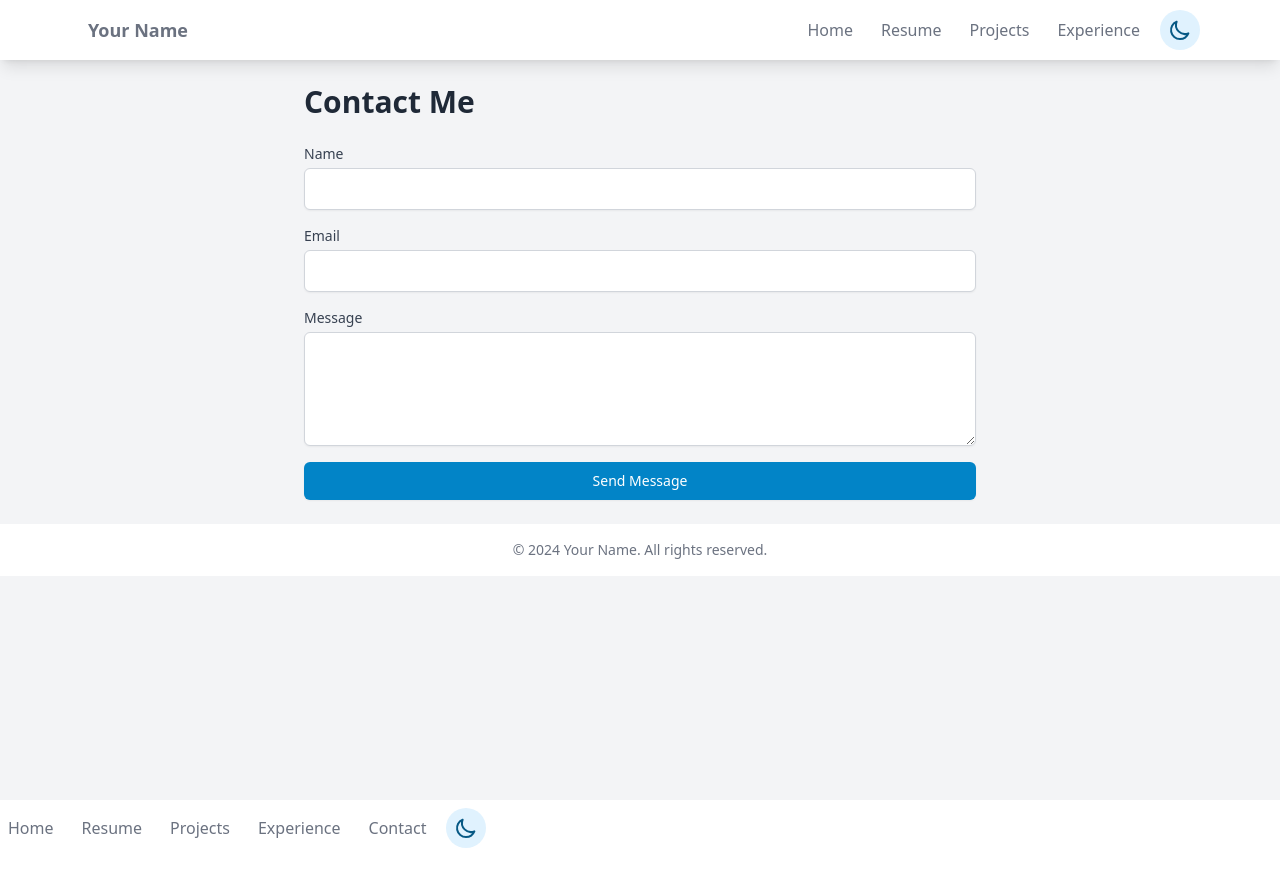
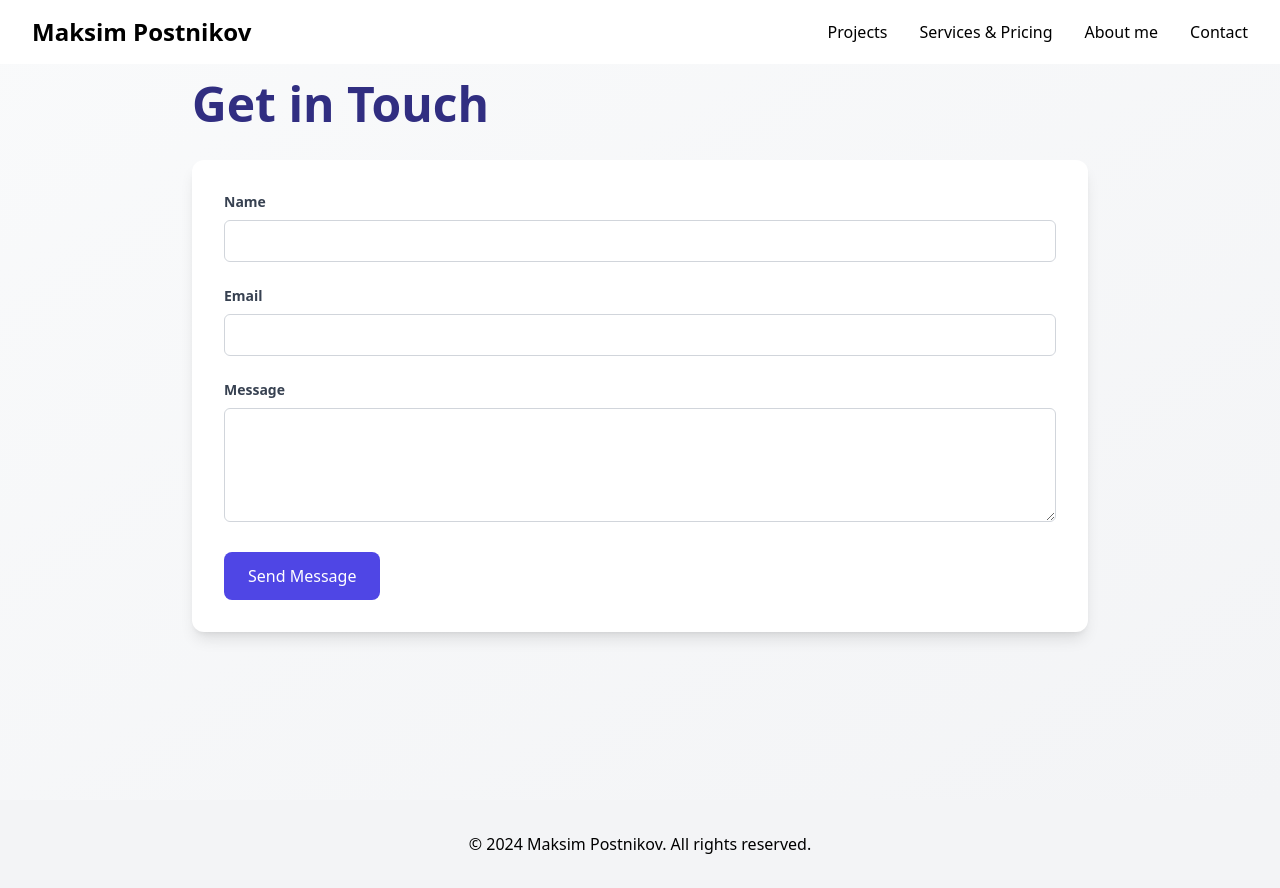
Before and after one commit to kasyap1234/PortFolioWebsite, a SvelteKit app: page /contact in a window 1280 px wide. Before the commit the page ends 856 px from the top, so only its background shows below. Built offline with nearby package versions, Linux system fonts and the light colour scheme.

Commit message:
better version -100x

```diff
--- a/src/routes/+layout.svelte
+++ b/src/routes/+layout.svelte
@@ -1,87 +1,35 @@
-<script>
-  import "../app.css";
-  import { fade, fly } from 'svelte/transition';
-  import { quintOut } from 'svelte/easing';
-  import ThemeToggle from '$lib/components/ThemeToggle.svelte';
-
-  let menuOpen = false;
+<!-- src/routes/+layout.svelte -->
+<script lang="ts">
+  import '../app.css';
+  import { page } from '$app/stores';
 </script>
 
-<div class="min-h-screen bg-gray-100 dark:bg-gray-900 transition-colors duration-200">
-  <nav class="bg-white dark:bg-gray-800 shadow-lg transition-colors duration-200">
-    <div class="max-w-6xl mx-auto px-4">
-      <div class="flex justify-between">
-        <div class="flex space-x-7">
-          <div>
-            <a href="/" class="flex items-center py-4 px-2">
-              <span class="font-semibold text-gray-500 dark:text-gray-300 text-lg">Your Name</span>
-            </a>
-          </div>
-        </div>
-        <div class="hidden md:flex items-center space-x-3">
-          <a href="/" class="py-4 px-2 text-gray-500 dark:text-gray-300 hover:text-primary-500 dark:hover:text-primary-400 transition duration-300">Home</a>
-          <a href="/resume" class="py-4 px-2 text-gray-500 dark:text-gray-300 hover:text-primary-500 dark:hover:text-primary-400 transition duration-300">Resume</a>
-          <a href="/projects" class="py-4 px-2 text-gray-500 dark:text-gray-300 hover:text-primary-500 dark:hover:text-primary-400 transition duration-300">Projects</a>
-          <a href="/experience" class="py-4 px-2 text-gray-500 dark:text-gray-300 hover:text-primary-500 dark:hover:text-primary-400 transition duration-300">Experience</a>
-          <ThemeToggle />
-        </div>
-        <div class="md:hidden flex items-center">
-          <button on:click={() => menuOpen = !menuOpen} class="outline-none mobile-menu-button">
-            <svg class="w-6 h-6 text-gray-500 hover:text-primary-500" fill="none" stroke-linecap="round" stroke-linejoin="round" stroke-width="2" viewBox="0 0 24 24" stroke="currentColor">
-              <path d="M4 6h16M4 12h16M4 18h16"></path>
-            </svg>
-          </button>
-        </div>
-      </div>
+<div class="font-inter">
+  <header class="fixed w-full top-0 bg-white z-50">
+    <div class="max-w-7xl mx-auto px-4 sm:px-6 lg:px-8 py-4 flex justify-between items-center">
+      <a href="/" class="text-2xl font-unbounded font-bold">Maksim Postnikov</a>
+      <nav class="hidden md:flex space-x-8">
+        <a href="/projects" class="hover:text-blue-600 transition-colors">Projects</a>
+        <a href="/services" class="hover:text-blue-600 transition-colors">Services & Pricing</a>
+        <a href="/about" class="hover:text-blue-600 transition-colors">About me</a>
+        <a href="/contact" class="hover:text-blue-600 transition-colors">Contact</a>
+      </nav>
     </div>
-    {#if menuOpen}
-      <div transition:fly={{ y: -20, duration: 300, easing: quintOut }} class="mobile-menu md:hidden">
-        <a href="/" class="block py-2 px-4 text-sm hover:bg-primary-500 hover:text-white transition duration-300">Home</a>
-        <a href="/resume" class="block py-2 px-4 text-sm hover:bg-primary-500 hover:text-white transition duration-300">Resume</a>
-        <a href="/projects" class="block py-2 px-4 text-sm hover:bg-primary-500 hover:text-white transition duration-300">Projects</a>
-        <a href="/experience" class="block py-2 px-4 text-sm hover:bg-primary-500 hover:text-white transition duration-300">Experience</a>
-        <div class="py-2 px-4">
-          <ThemeToggle />
-        </div>
-      </div>
-    {/if}
-  </nav>
+  </header>
 
-  <main class="max-w-6xl mx-auto py-6 sm:px-6 lg:px-8">
-    <div in:fade={{ duration: 300 }}>
-      <slot />
-    </div>
+  <main>
+    <slot />
   </main>
 
-  <footer class="bg-white dark:bg-gray-800 transition-colors duration-200">
-    <div class="max-w-6xl mx-auto py-4 px-4 sm:px-6 lg:px-8">
-      <p class="text-center text-gray-500 dark:text-gray-400 text-sm">
-        © 2024 Your Name. All rights reserved.
-      </p>
+  <footer class="bg-gray-100 py-8">
+    <div class="max-w-7xl mx-auto px-4 sm:px-6 lg:px-8 text-center">
+      <p>&copy; 2024 Maksim Postnikov. All rights reserved.</p>
     </div>
   </footer>
 </div>
 
-<!-- In the desktop navigation -->
-<div class="hidden md:flex items-center space-x-3">
-  <a href="/" class="py-4 px-2 text-gray-500 dark:text-gray-300 hover:text-primary-500 dark:hover:text-primary-400 transition duration-300">Home</a>
-  <a href="/resume" class="py-4 px-2 text-gray-500 dark:text-gray-300 hover:text-primary-500 dark:hover:text-primary-400 transition duration-300">Resume</a>
-  <a href="/projects" class="py-4 px-2 text-gray-500 dark:text-gray-300 hover:text-primary-500 dark:hover:text-primary-400 transition duration-300">Projects</a>
-  <a href="/experience" class="py-4 px-2 text-gray-500 dark:text-gray-300 hover:text-primary-500 dark:hover:text-primary-400 transition duration-300">Experience</a>
-  <a href="/contact" class="py-4 px-2 text-gray-500 dark:text-gray-300 hover:text-primary-500 dark:hover:text-primary-400 transition duration-300">Contact</a>
-  <ThemeToggle />
-</div>
-
-<!-- In the mobile menu -->
-{#if menuOpen}
-  <div transition:fly={{ y: -20, duration: 300, easing: quintOut }} class="mobile-menu md:hidden">
-    <a href="/" class="block py-2 px-4 text-sm hover:bg-primary-500 hover:text-white transition duration-300">Home</a>
-    <a href="/resume" class="block py-2 px-4 text-sm hover:bg-primary-500 hover:text-white transition duration-300">Resume</a>
-    <a href="/projects" class="block py-2 px-4 text-sm hover:bg-primary-500 hover:text-white transition duration-300">Projects</a>
-    <a href="/experience" class="block py-2 px-4 text-sm hover:bg-primary-500 hover:text-white transition duration-300">Experience</a>
-    <a href="/contact" class="block py-2 px-4 text-sm hover:bg-primary-500 hover:text-white transition duration-300">Contact</a>
-    <div class="py-2 px-4">
-      <ThemeToggle />
-    </div>
-  </div>
-{/if}
+<style lang="postcss">
+  :global(body) {
+    @apply antialiased;
+  }
+</style>
--- a/src/routes/+page.svelte
+++ b/src/routes/+page.svelte
@@ -1,16 +1,24 @@
-<script>
-  import { fly } from 'svelte/transition';
+<!-- src/routes/+page.svelte -->
+<script lang="ts">
+  import { fly, fade } from 'svelte/transition';
 </script>
 
 <svelte:head>
-  <title>Your Name - Portfolio</title>
+  <title>Maksim Postnikov | Product Designer & Developer</title>
 </svelte:head>
 
-<div class="text-center">
-  <h1 class="text-4xl font-bold mb-4 text-gray-800 dark:text-gray-200" in:fly="{{ y: 20, duration: 500 }}">Welcome to My Portfolio</h1>
-  <p class="text-xl mb-8 text-gray-600 dark:text-gray-400" in:fly="{{ y: 20, duration: 500, delay: 200 }}">I'm a passionate developer specializing in web technologies.</p>
-  <div class="flex justify-center space-x-4" in:fly="{{ y: 20, duration: 500, delay: 400 }}">
-    <a href="/resume" class="bg-primary-500 hover:bg-primary-600 text-white font-bold py-2 px-4 rounded transition duration-300">View Resume</a>
-    <a href="/projects" class="bg-primary-500 hover:bg-primary-600 text-white font-bold py-2 px-4 rounded transition duration-300">See Projects</a>
-  </div>
+<div class="min-h-screen bg-white">
+  <section class="pt-32 pb-20 px-4 sm:px-6 lg:px-8">
+    <div class="max-w-7xl mx-auto">
+      <h1 class="text-5xl md:text-7xl font-unbounded font-bold mb-6" in:fly="{{ y: -20, duration: 1000 }}">
+        <span class="text-blue-600">Quality</span> design & web development synergy
+      </h1>
+      <p class="text-xl md:text-2xl mb-8 max-w-3xl" in:fade="{{ duration: 1000, delay: 500 }}">
+        I create intuitive design for websites and apps, helping businesses enhance user experience, boost key metrics and achieve digital leadership
+      </p>
+      <a href="/contact" class="bg-blue-600 text-white px-8 py-4 rounded-full text-lg font-semibold hover:bg-blue-700 transition-colors">
+        Request a project
+      </a>
+    </div>
+  </section>
 </div>
--- /dev/null
+++ b/src/routes/about/+page.svelte
@@ -0,0 +1,31 @@
+<!-- src/routes/about/+page.svelte -->
+<script lang="ts">
+  import { fade } from 'svelte/transition';
+</script>
+
+<svelte:head>
+  <title>About Me | Your Name</title>
+</svelte:head>
+
+<div class="min-h-screen bg-gradient-to-br from-gray-50 to-gray-100 py-20 px-4 sm:px-6 lg:px-8">
+  <div class="max-w-4xl mx-auto">
+    <h1 class="text-5xl font-extrabold text-indigo-900 mb-8" in:fade="{{ duration: 1000 }}">
+      About Me
+    </h1>
+    <div class="bg-white rounded-xl shadow-lg p-8" in:fade="{{ duration: 500, delay: 200 }}">
+      <p class="text-xl text-gray-800 mb-6">
+        I'm a product designer and developer with over 10 years of experience in creating intuitive interfaces and websites that drive business success.
+      </p>
+      <p class="text-xl text-gray-800 mb-6">
+        My approach combines user-centered design principles with cutting-edge development techniques to deliver exceptional digital experiences.
+      </p>
+      <h2 class="text-3xl font-bold text-indigo-900 mb-4">Skills</h2>
+      <ul class="list-disc list-inside text-gray-800 mb-6">
+        <li>UX/UI Design</li>
+        <li>Front-end Development</li>
+        <li>Product Strategy</li>
+        <li>Agile Methodologies</li>
+      </ul>
+    </div>
+  </div>
+</div>
--- a/src/routes/contact/+page.svelte
+++ b/src/routes/contact/+page.svelte
@@ -1,70 +1,42 @@
-<script>
-	import { fly } from 'svelte/transition';
+<!-- src/routes/contact/+page.svelte -->
+<script lang="ts">
+  import { fade } from 'svelte/transition';
 
   let name = '';
   let email = '';
   let message = '';
 
-	function handleSubmit() {
-		// Here you would typically send the form data to a server
+  const handleSubmit = () => {
+    // Implement form submission logic here
     console.log('Form submitted:', { name, email, message });
-		alert('Thank you for your message! I will get back to you soon.');
-		name = '';
-		email = '';
-		message = '';
-	}
+  };
 </script>
 
 <svelte:head>
-	<title>Your Name - Contact</title>
+  <title>Contact | Your Name</title>
 </svelte:head>
 
-<div class="max-w-2xl mx-auto" in:fly={{ y: 20, duration: 500 }}>
-	<h1 class="text-3xl font-bold mb-6 text-gray-800 dark:text-gray-200">Contact Me</h1>
-	<form on:submit|preventDefault={handleSubmit} class="space-y-4">
-		<div>
-			<label for="name" class="block text-sm font-medium text-gray-700 dark:text-gray-300"
-				>Name</label
-			>
-			<input
-				type="text"
-				id="name"
-				bind:value={name}
-				required
-				class="mt-1 block w-full rounded-md border-gray-300 shadow-sm focus:border-primary-500 focus:ring focus:ring-primary-500 focus:ring-opacity-50 dark:bg-gray-700 dark:border-gray-600 dark:text-white"
-			/>
+<div class="min-h-screen bg-gradient-to-br from-gray-50 to-gray-100 py-20 px-4 sm:px-6 lg:px-8">
+  <div class="max-w-4xl mx-auto">
+    <h1 class="text-5xl font-extrabold text-indigo-900 mb-8" in:fade="{{ duration: 1000 }}">
+      Get in Touch
+    </h1>
+    <form on:submit|preventDefault={handleSubmit} class="bg-white rounded-xl shadow-lg p-8" in:fade="{{ duration: 500, delay: 200 }}">
+      <div class="mb-6">
+        <label for="name" class="block text-gray-700 text-sm font-bold mb-2">Name</label>
+        <input type="text" id="name" bind:value={name} class="w-full px-3 py-2 border border-gray-300 rounded-md focus:outline-none focus:ring-2 focus:ring-indigo-500" required>
       </div>
-		<div>
-			<label for="email" class="block text-sm font-medium text-gray-700 dark:text-gray-300"
-				>Email</label
-			>
-			<input
-				type="email"
-				id="email"
-				bind:value={email}
-				required
-				class="mt-1 block w-full rounded-md border-gray-300 shadow-sm focus:border-primary-500 focus:ring focus:ring-primary-500 focus:ring-opacity-50 dark:bg-gray-700 dark:border-gray-600 dark:text-white"
-			/>
+      <div class="mb-6">
+        <label for="email" class="block text-gray-700 text-sm font-bold mb-2">Email</label>
+        <input type="email" id="email" bind:value={email} class="w-full px-3 py-2 border border-gray-300 rounded-md focus:outline-none focus:ring-2 focus:ring-indigo-500" required>
       </div>
-		<div>
-			<label for="message" class="block text-sm font-medium text-gray-700 dark:text-gray-300"
-				>Message</label
-			>
-			<textarea
-				id="message"
-				bind:value={message}
-				rows="4"
-				required
-				class="mt-1 block w-full rounded-md border-gray-300 shadow-sm focus:border-primary-500 focus:ring focus:ring-primary-500 focus:ring-opacity-50 dark:bg-gray-700 dark:border-gray-600 dark:text-white"
-			></textarea>
+      <div class="mb-6">
+        <label for="message" class="block text-gray-700 text-sm font-bold mb-2">Message</label>
+        <textarea id="message" bind:value={message} rows="4" class="w-full px-3 py-2 border border-gray-300 rounded-md focus:outline-none focus:ring-2 focus:ring-indigo-500" required></textarea>
       </div>
-		<div>
-			<button
-				type="submit"
-				class="w-full py-2 px-4 border border-transparent rounded-md shadow-sm text-sm font-medium text-white bg-primary-600 hover:bg-primary-700 focus:outline-none focus:ring-2 focus:ring-offset-2 focus:ring-primary-500 transition duration-200"
-			>
+      <button type="submit" class="bg-indigo-600 text-white px-6 py-3 rounded-lg hover:bg-indigo-700 transition-colors">
         Send Message
       </button>
-		</div>
     </form>
   </div>
+</div>
--- a/src/routes/projects/+page.svelte
+++ b/src/routes/projects/+page.svelte
@@ -1,44 +1,34 @@
-<script>
-  import { fly } from 'svelte/transition';
-
+<!-- src/routes/projects/+page.svelte -->
+<script lang="ts">
   const projects = [
     {
-      title: "Project 1",
-      description: "A brief description of project 1.",
-      image: "https://via.placeholder.com/300x200",
-      link: "#"
+      title: "Navicon",
+      type: "Corporate website",
+      description: "Redesign and development of a new corporate website that increased conversion rate by 2x",
+      image: "/images/navicon-preview.jpg"
     },
-    {
-      title: "Project 2",
-      description: "A brief description of project 2.",
-      image: "https://via.placeholder.com/300x200",
-      link: "#"
-    },
-    {
-      title: "Project 3",
-      description: "A brief description of project 3.",
-      image: "https://via.placeholder.com/300x200",
-      link: "#"
-    }
+    // Add more projects here
   ];
 </script>
 
 <svelte:head>
-  <title>Your Name - Projects</title>
+  <title>Projects | Maksim Postnikov</title>
 </svelte:head>
 
-<div class="grid grid-cols-1 md:grid-cols-2 lg:grid-cols-3 gap-6">
-  {#each projects as project, index}
-    <div
-      class="bg-white dark:bg-gray-800 rounded-lg shadow-md overflow-hidden transition-colors duration-200 transform hover:scale-105 transition-transform duration-200"
-      in:fly="{{ y: 20, duration: 500, delay: index * 200 }}"
-    >
-      <img src={project.image} alt={project.title} class="w-full h-48 object-cover" />
-      <div class="p-4">
-        <h3 class="text-xl font-semibold mb-2 text-gray-800 dark:text-gray-200">{project.title}</h3>
-        <p class="text-gray-600 dark:text-gray-400 mb-4">{project.description}</p>
-        <a href={project.link} target="_blank" rel="noopener noreferrer" class="text-primary-500 hover:text-primary-600 transition duration-300">View Project</a>
-      </div>
+<div class="min-h-screen bg-white py-20">
+  <div class="max-w-7xl mx-auto px-4 sm:px-6 lg:px-8">
+    <h2 class="text-4xl font-unbounded font-bold mb-12">Projects</h2>
+    <div class="grid grid-cols-1 md:grid-cols-2 gap-8">
+      {#each projects as project}
+        <div class="bg-gray-100 rounded-lg overflow-hidden">
+          <img src={project.image} alt={project.title} class="w-full h-48 object-cover" />
+          <div class="p-6">
+            <h3 class="text-2xl font-bold mb-2">{project.title}</h3>
+            <p class="text-gray-600 mb-4">{project.type}</p>
+            <p>{project.description}</p>
+          </div>
+        </div>
+      {/each}
     </div>
-  {/each}
+  </div>
 </div>
```
Also changed, not shown: src/lib/components/SocialLinks.svelte (added, +22 -0 lines), src/routes/blog/+page.svelte (added, +24 -0 lines). Lines whose indentation alone changed are shown as unchanged.
